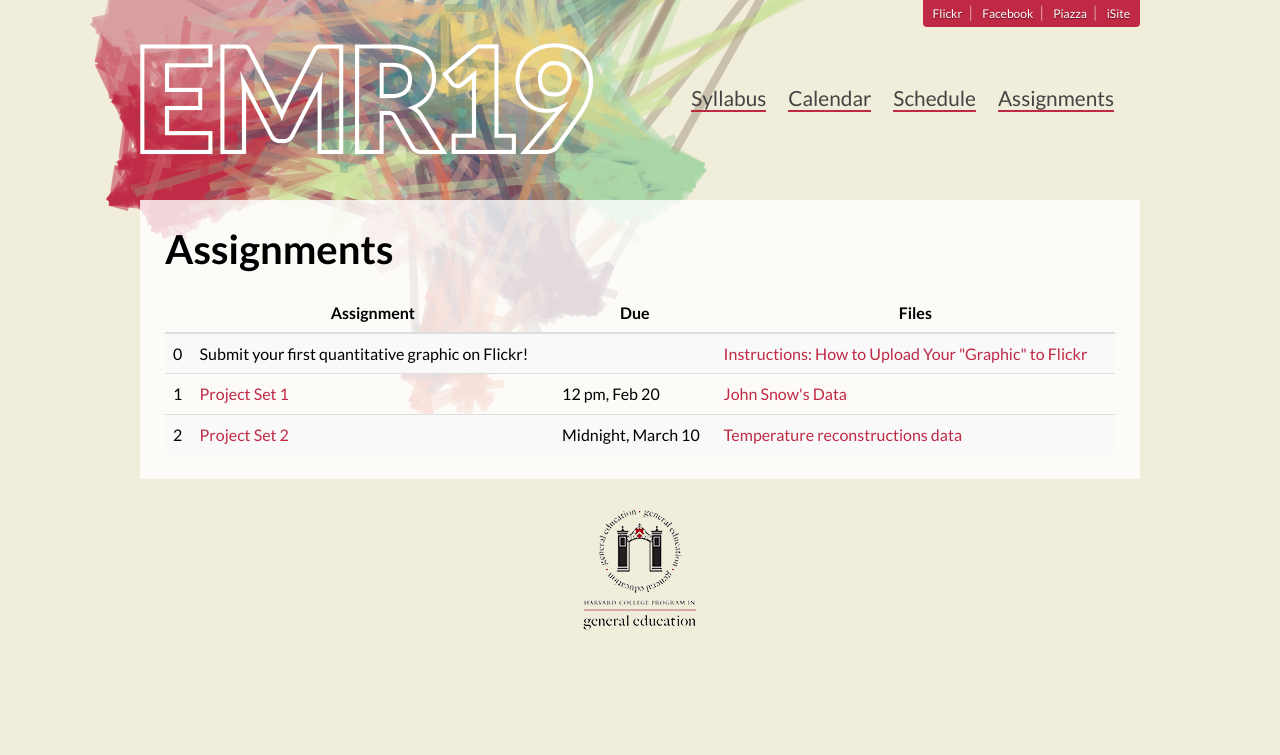
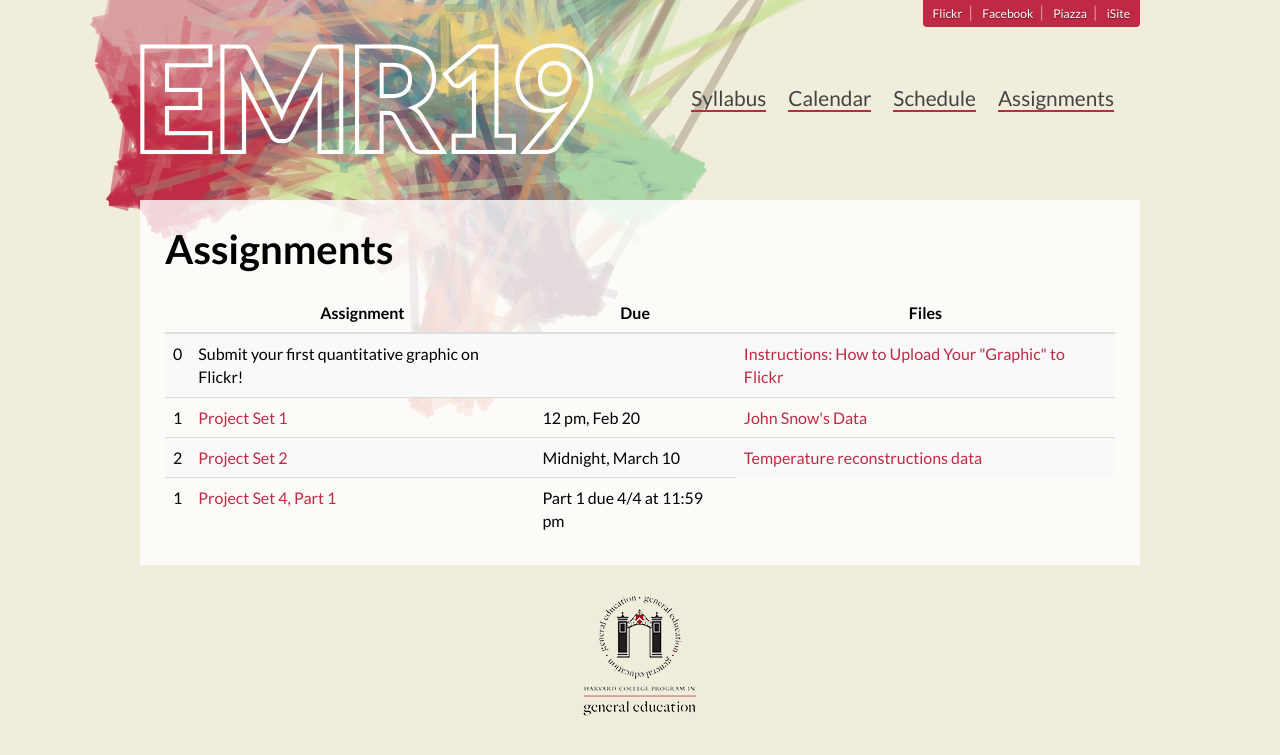
Before and after one commit to emr19/emr19.github.io, a Jekyll site: the page built from assignments/index.html, in a window 1280 px wide. Shown: the top 755 px of the page. Built offline with Jekyll 4.4.1, drawn with Linux system fonts in a browser that asks for light colours; Markdown is read by kramdown in place of the engine named in the settings.

Commit message:
Update index.html

```diff
--- a/assignments/index.html
+++ b/assignments/index.html
@@ -33,5 +33,10 @@ title: Assignments
       <td>Midnight, March 10</td>
       <td><a href="http://hurricane.ncdc.noaa.gov/pls/paleox/f?p=519:1:::::P1_STUDY_ID:15535">Temperature reconstructions data</a></td>
     </tr>
+    <tr>
+      <td>1</td>
+      <td><a href="https://www.dropbox.com/s/75otbx06y6b8pe3/ps4_1.pdf">Project Set 4, Part 1</a></td>
+      <td>Part 1 due 4/4 at 11:59 pm</td>
+    </tr>
   </tbody>
 </table>
```
